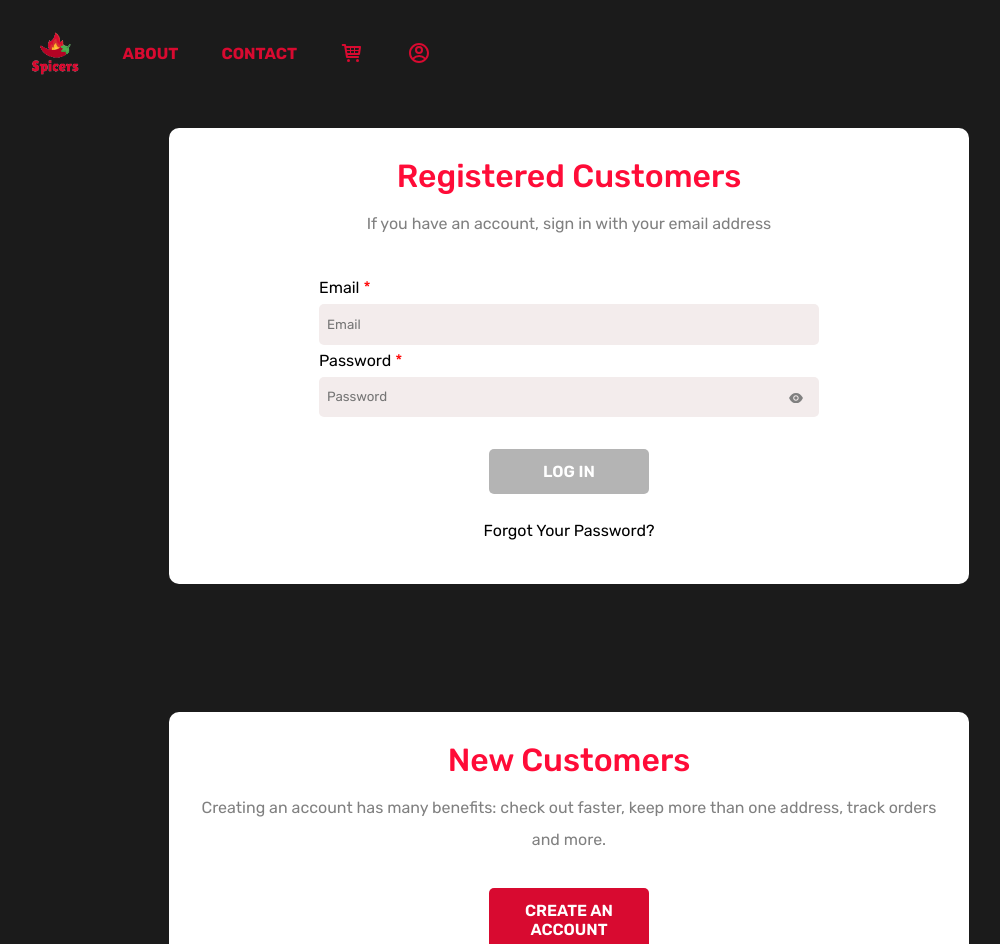
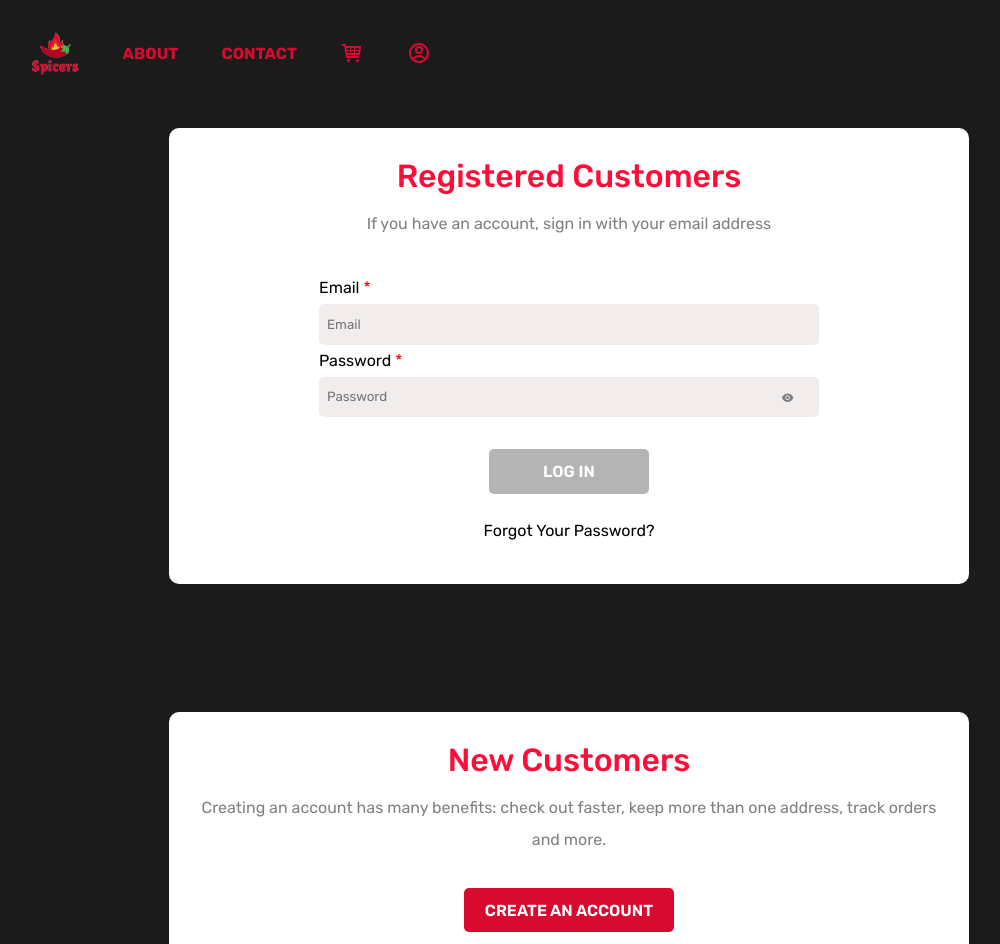
Before and after one commit to roberiof/spicers-frontend, a React (Vite) app: page /login in a window 1280 px wide. Shown: the top 944 px of the page, without its empty margins (71-1071 px from the left). Built offline with nearby package versions, Linux system fonts and the light colour scheme.

Commit message:
style(login): add new input style and change viewIcon

```diff
--- a/src/components/login/GenericLoginPage.jsx
+++ b/src/components/login/GenericLoginPage.jsx
@@ -49,7 +49,7 @@ const WrapperLogin = styled(WrapperContent)`
     }
   }
 
-  button{
+  button[type="submit"]{
     padding: .8rem 1rem;
     display:block;
     margin: 2rem auto 0;
@@ -122,7 +122,7 @@ export default function GenericLoginPage({setIdUserLogged}){
           <div>
             <label htmlFor="password"> Password <span style={{color: 'red'}}>*</span></label>
             <PrimaryInput type={isShowPasswordActive ? "text" : "password" } id="password" ref={passwordInput} placeholder="Password" required value={formValues.password} onChange={(e) => handleInputChange(e, 'password')}/>
-            <ViewIcon onClick={() => handlePasswordActive()}>  {isShowPasswordActive ? <AiFillEyeInvisible/> : <AiFillEye/> } </ViewIcon>
+            <ViewIcon type="button" style={{top: '44%'}} onClick={() => handlePasswordActive()}>  {isShowPasswordActive ? <AiFillEyeInvisible/> : <AiFillEye/> } </ViewIcon>
           </div>
           <SubmitBtn type="submit" ref={submitBtn} onClick={(e) => verifyUserValidity(e)} disabled={isSubmitBtnDisabled} disabled_style={JSON.stringify(isSubmitBtnDisabled)
           }> LOG IN </SubmitBtn>
@@ -133,7 +133,7 @@ export default function GenericLoginPage({setIdUserLogged}){
       <WrapperLogin h1PrimaryColor={true} isParagraphLight={true}>
         <h1> New Customers </h1>
         <p> Creating an account has many benefits: check out faster, keep more than one address, track orders and more. </p>
-        <PrimaryBtn onClick={(() => navigate('/create-account'))}> CREATE AN ACCOUNT </PrimaryBtn>
+        <PrimaryBtn style={{margin: 'auto', display: 'block'}} onClick={(() => navigate('create-account'))}> CREATE AN ACCOUNT </PrimaryBtn>
       </WrapperLogin>
     </>
   )
--- a/src/styles/components/UtilsStyles.jsx
+++ b/src/styles/components/UtilsStyles.jsx
@@ -14,7 +14,7 @@ export const PrimaryBtn = styled.button`
     &:hover{
         opacity: .9;
         box-shadow: 1px 1px 5px 0px #000000;
-        transition: all 200ms;
+        transition: all 300ms;
     }
 `
 
@@ -47,6 +47,22 @@ export const PrimaryInput = styled.input`
     }
 `
 
+export const PrimaryInputRounded = styled(PrimaryInput)`
+  border-radius: 40px;
+  padding-left: 1rem;
+  padding-block: 0.6rem;
+  outline: 0;
+  border: 1px solid transparent;
+  ${({theme , editActive}) => {
+      if(editActive === 'false'){
+          return css`
+              background-color: transparent;
+              border-color: ${theme.colors.inputFocus};
+              color: ${theme.colors.lightText};
+          `
+  }}}
+`
+
 export const LinkStyle = styled(Link)`
   color: ${({theme}) => theme.colors.primary};
   text-decoration: none;
@@ -57,11 +73,13 @@ export const LinkStyle = styled(Link)`
   }
 `
 
-export const ViewIcon = styled.span`
+export const ViewIcon = styled.button`
+  background-color: transparent;
+  border: 0;
   cursor: pointer;
   position: absolute;
-  padding-top: .5rem;
-  right: 3%;
+  margin-top: .9rem;
+  right: 5%;
   z-index: 1;
   color: ${({theme}) => theme.colors.lightText};
   *{
```
